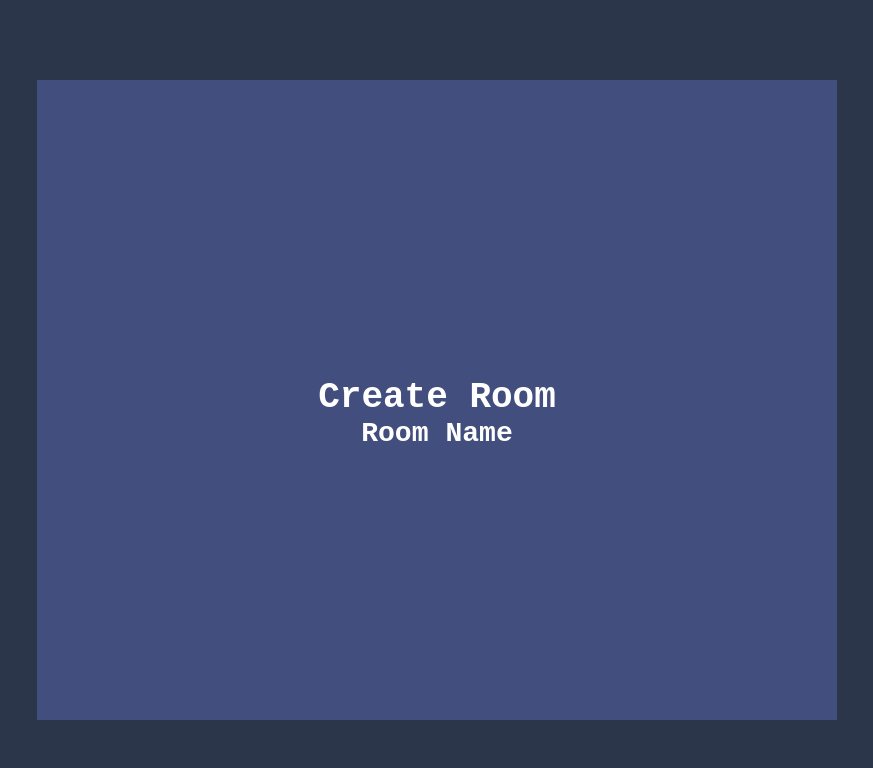
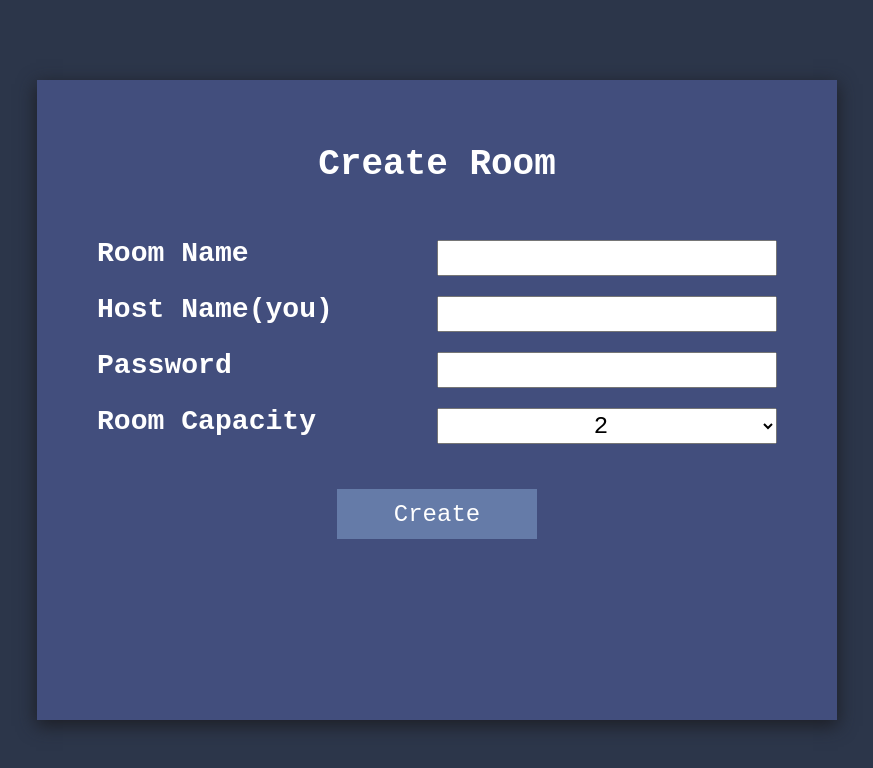
Before and after one commit to nasdda/RoomMessenger, a website: page public/create.html in a window 1280 px wide. Shown: the whole page, without its empty margins (203-1076 px from the left). Drawn offline with Linux system fonts and the light colour scheme.

Commit message:
setup create room page

```diff
--- a/public/create.html
+++ b/public/create.html
@@ -7,7 +7,30 @@
         <div class="create-outer">
             <div class="create-center">
                 <h1 class="header-text">Create Room</h1>
-                <h3>Room Name</h3>
+                <form class="cr-form">
+                    <div class="cr">
+                        <h3>Room Name</h3>
+                        <input name="room-name" class="cr-input" type="text" required>
+                    </div>
+                    <div class="cr">
+                        <h3>Host Name(you)</h3>
+                        <input name="host-name" class="cr-input" type="text" required>
+                    </div>
+                    <div class="cr">
+                        <h3>Password</h3>
+                        <input name="password" class="cr-input" type="text" required>
+                    </div>
+                    <div class="cr">
+                        <h3>Room Capacity</h3>
+                        <select name="room-cap" id="room-capacity" class="cr-dropdown">
+                            <option value="2">2</option>
+                            <option value="3">3</option>
+                            <option value="4">4</option>
+                            <option value="5">5</option>
+                        </select>
+                    </div>
+                    <button class="index-button">Create</button>
+                </form>
             </div>
         </div>
     </body>
--- a/public/css/styles.css
+++ b/public/css/styles.css
@@ -246,11 +246,40 @@ input[type="text"] {
     display: flex;
     flex-direction: column;
     align-items: center;
-    justify-content: center;
     text-align: center;
     background-color: #424e7d;
+    box-shadow: 0px 5px 17px 1px #1D1F26;
     margin: auto;
     width: 100vh;
     height: 80vh;
-    padding-top: 2%;
+    padding-top: 5%;
+    padding-bottom: 5%;
 }
+
+.cr {
+    display: flex;
+    flex-direction: row;
+    justify-content: space-between;
+    align-items: center;
+    width: 85%;
+    margin: 10px;
+    height: 36px;
+}
+
+.cr-dropdown {
+    width: 50%;
+    height: 100%;
+    font-size: 24px;
+    font-family: monospace;
+    text-align-last: center;
+    margin-top: 10px;
+}
+
+.cr-form {
+    width: 100%;
+    display: flex;
+    flex-direction: column;
+    align-items: center;
+    justify-content: center;
+    margin-top: 5%;
+}
```
Also changed, not shown: public/js/create.js (added).
